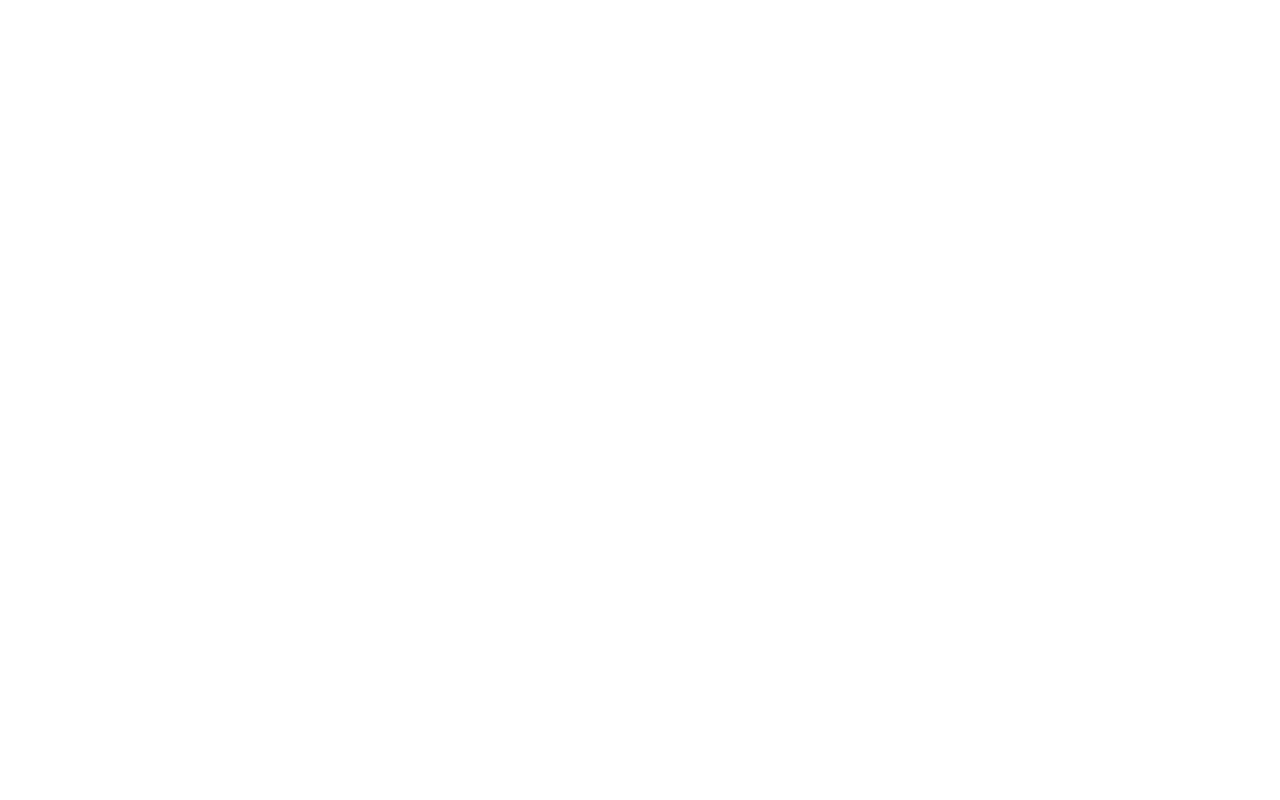
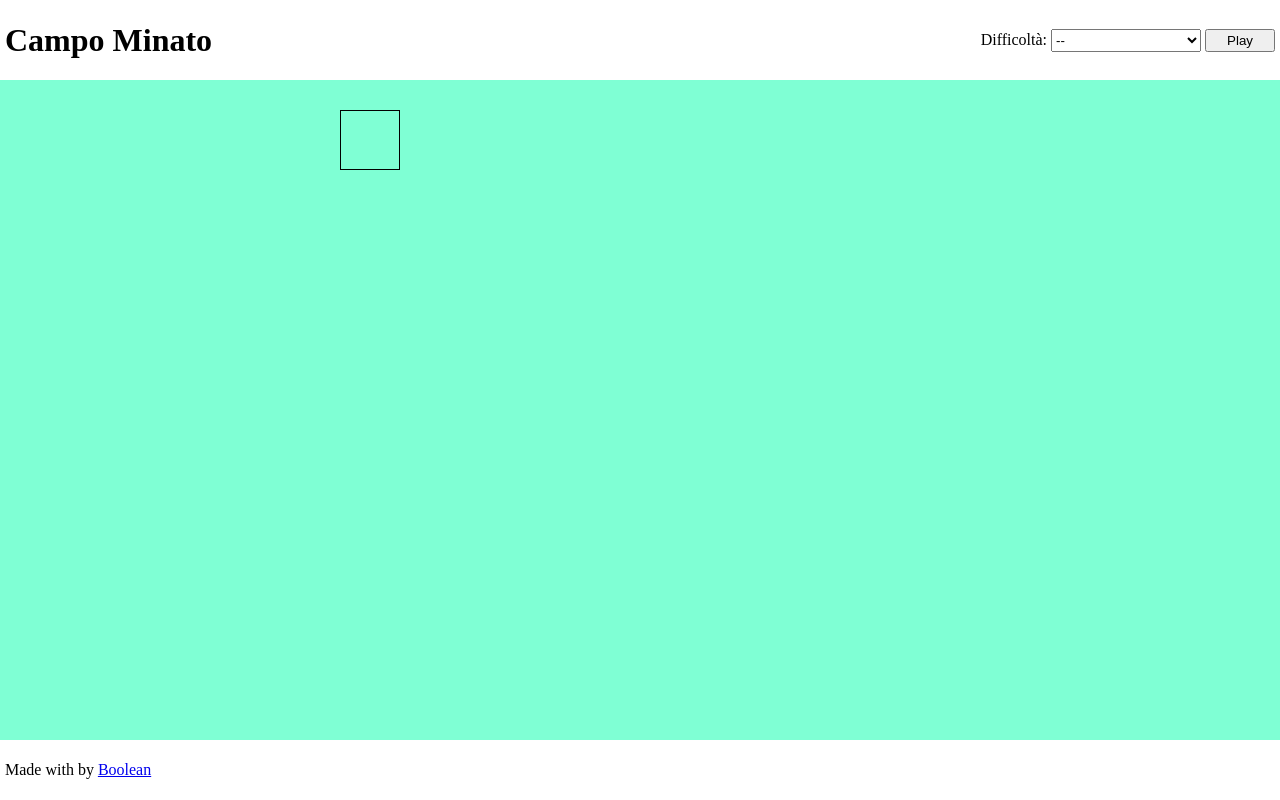
Before and after one commit to MarcoFonti/js-campominato-grid, a plain HTML site: page index.html in a window 1280 px wide. Drawn offline with Linux system fonts and the light colour scheme.

Commit message:
add html & css

```diff
--- a/css/style.css
+++ b/css/style.css
@@ -4,3 +4,58 @@
     padding: 0;
     box-sizing: border-box
 }
+
+/* HEADER */
+.recipe-header {
+    display: flex;
+    align-items: center;
+    justify-content: space-between;
+    padding: 5px;
+    height: 80px;
+    background-color: #ffffff;
+}
+
+/* FOOOTER */
+.recipe-footer {
+    display: flex;
+    align-items: center;
+    height: 60px;
+    padding: 5px;
+    background-color: #ffffff;
+}
+
+/* RECIPIENTE MAIN */
+.recipe-cell {
+    height: calc(100vh - 140px);
+    background-color: #7FFFD4;
+    overflow: auto;
+    display: flex;
+    justify-content: center;
+    align-items: center;
+}
+
+/* RECIPIENTE QUADRATI */
+.recipe-squares {
+    height: 600px;
+    width: 600px;
+    display: flex;
+    flex-wrap: wrap;
+}
+
+/* QUADRATINI */
+.cell {
+    width: calc(100% / 10);
+    height: calc(100% / 10);
+    border: 1px solid #000000;
+}
+
+/* SELECT */
+.form-select {
+    width: 150px;
+    padding: 2px 0px;
+}
+
+/* BOTTONE */
+.recipe-button {
+    padding: 2px 20px;
+}
--- a/index.html
+++ b/index.html
@@ -12,6 +12,36 @@
     <script defer src="js/script.js"></script>
 </head>
 <body>
-
+    <!-- RECIPIENTE CONTENUTO -->
+    <div class="recipe-content">
+        <!-- HEADER -->
+        <header>
+            <div class="recipe-header">
+                <h1>Campo Minato</h1>
+                <form>
+                    <label>Difficoltà:</label>
+                    <select class="form-select">
+                        <option selected>--</option>
+                        <option value="1">Difficile</option>
+                        <option value="2">Medio</option>
+                        <option value="3">Facile</option>
+                    </select>
+                    <button class="recipe-button" type="submit">Play</button>
+                </form>
+            </div>
+        </header>
+        <main>
+            <!-- MAIN -->
+            <div class="recipe-cell">
+                <div class="recipe-squares">
+                    <div class="cell"></div>
+                </div>
+            </div>
+        </main>
+        <!-- FOOTER -->
+        <footer class="recipe-footer">
+            <p>Made with by <a href="#">Boolean</a></p>
+        </footer>
+    </div>
 </body>
 </html>
```
